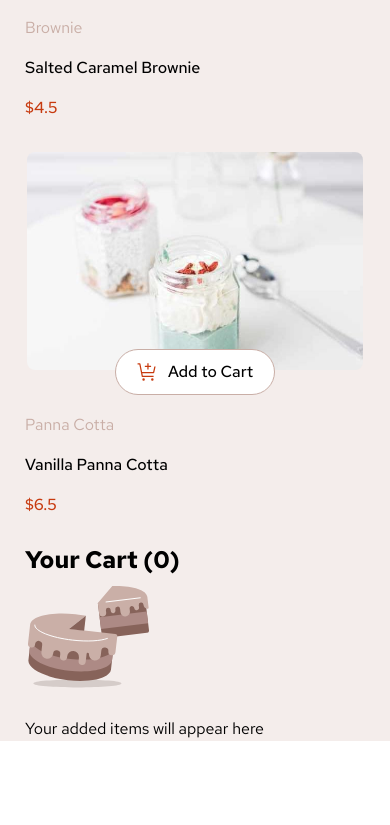
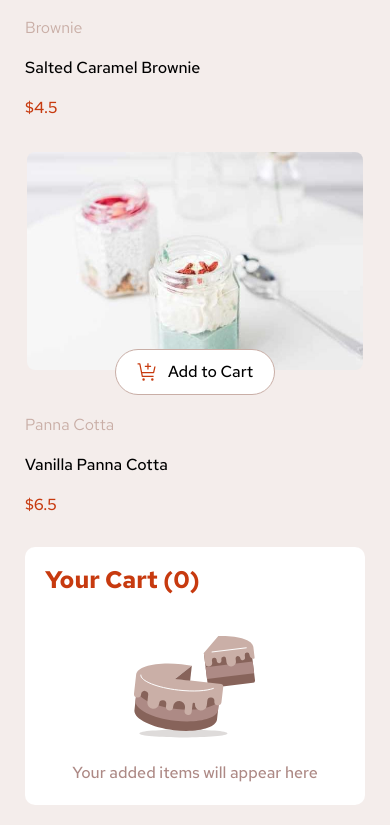
Before and after one commit to SergiuStancioiu/product-list-with-cart, a Vue app: page / in a window 390 px wide. Shown: the part 3135-3960 px from the top of the page. Before the commit the page ends 3876 px from the top, so only its background shows below. Built offline with nearby package versions, Linux system fonts and the light colour scheme.

Commit message:
feat: mobile design for cart when is empty

```diff
--- a/src/App.vue
+++ b/src/App.vue
@@ -51,7 +51,7 @@ export default {
 
 <style>
 .main-container {
-  padding: 0 25px;
+  padding: 34px 25px 20px;
   max-width: 700px;
   margin: 0 auto;
   background-color: var(--rose100);
@@ -59,6 +59,6 @@ export default {
 
 h1 {
   margin: 0;
-  padding: 34px 0 41px 0;
+  padding-bottom: 41px;
 }
 </style>
--- a/src/components/Cart.vue
+++ b/src/components/Cart.vue
@@ -26,4 +26,30 @@ export default {
   </div>
 </template>
 
-<style scoped></style>
+<style scoped>
+.cart-container {
+  padding: 20px;
+  background-color: white;
+  border-radius: 10px;
+  display: flex;
+  flex-direction: column;
+  gap: 30px;
+}
+
+.cart-heading h2 {
+  color: var(--red);
+}
+
+.cart-content {
+  display: flex;
+  align-items: center;
+  flex-direction: column;
+  gap: 10px;
+}
+
+.cart-info p {
+  margin: 0;
+  color: var(--rose400);
+  font-weight: 500;
+}
+</style>
--- a/src/style.css
+++ b/src/style.css
@@ -27,8 +27,8 @@ dd {
 }
 
 /* Remove list styles on ul, ol elements with a list role, which suggests default styling will be removed */
-ul[role="list"],
-ol[role="list"] {
+ul[role='list'],
+ol[role='list'] {
   list-style: none;
 }
 
@@ -37,7 +37,7 @@ body {
   min-height: 100vh;
   line-height: 1.5;
   margin: 0;
-  font-family: "Red Hat Text", sans-serif;
+  font-family: 'Red Hat Text', sans-serif;
   font-size: 16px;
 }
 
@@ -58,6 +58,7 @@ h2,
 h3,
 h4 {
   text-wrap: balance;
+  margin: 0;
 }
 
 /* A elements that don't have a class get default styles */
```
